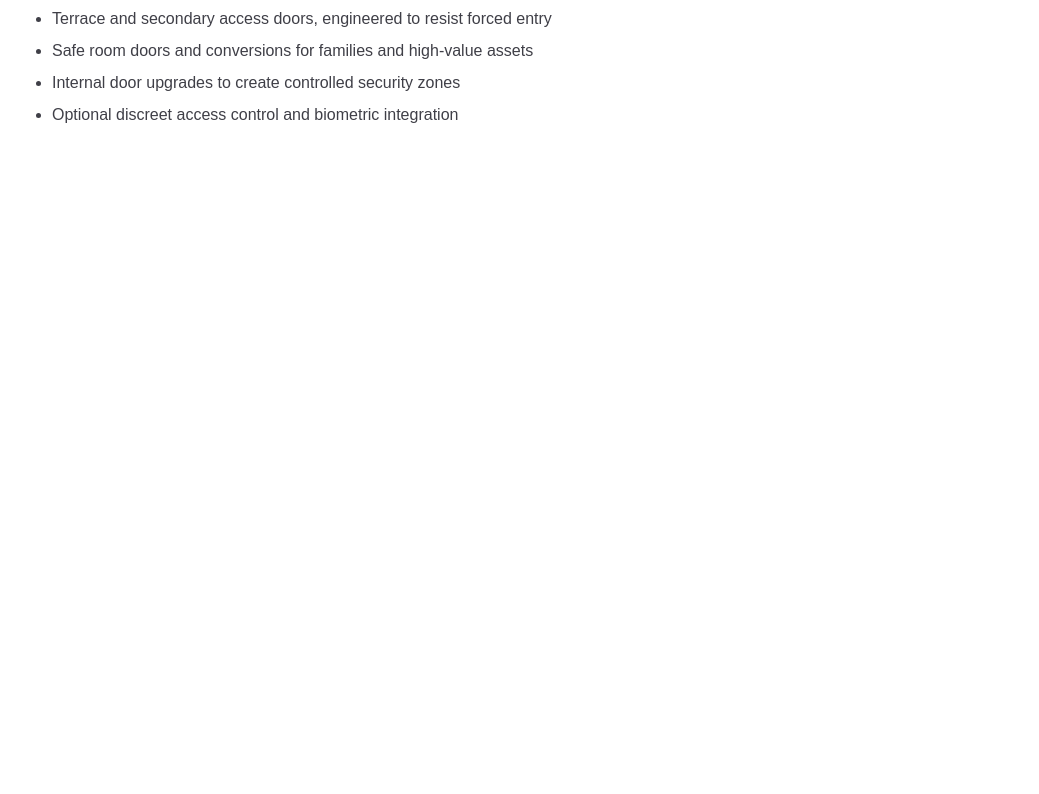
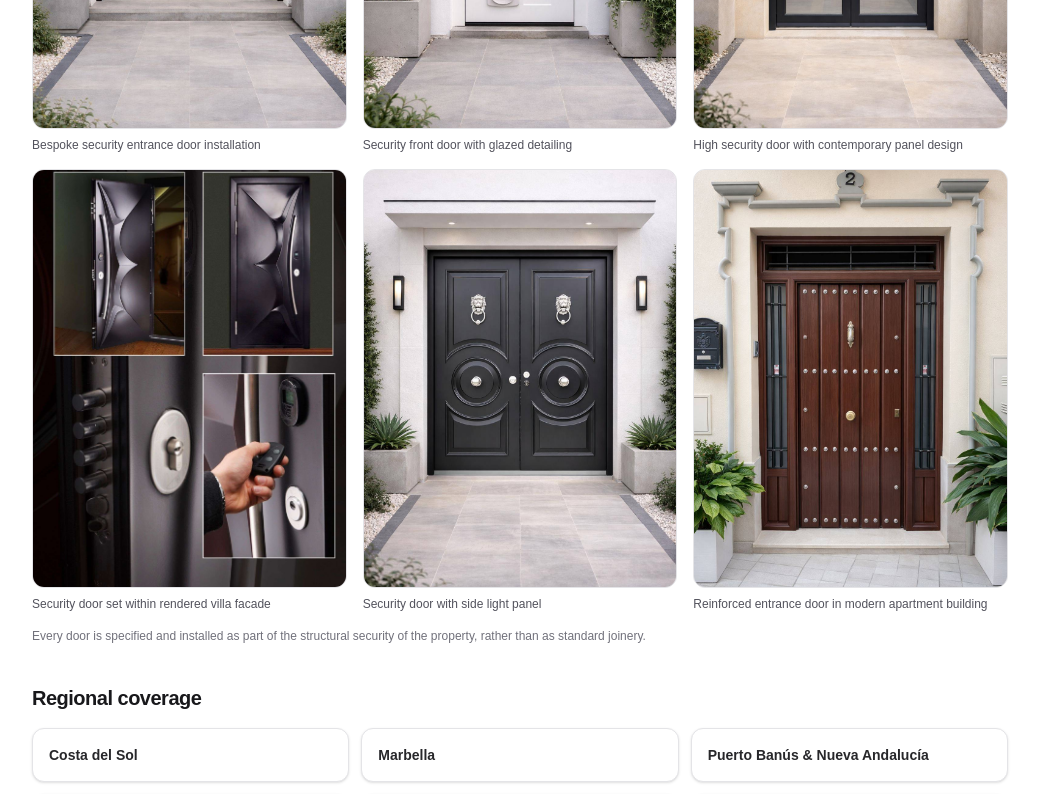
Before and after one commit to 00dkeati/cenit-security-site, a Next.js app: page / in a window 1280 px wide. Shown: the part 660-1454 px from the top of the page, without its empty margins (120-1159 px from the left). Before the commit the page ends 851 px from the top, so only its background shows below. Built offline with nearby package versions, Linux system fonts and the light colour scheme.

Commit message:
feat: add homepage gallery using door photography

```diff
--- a/src/app/page.tsx
+++ b/src/app/page.tsx
@@ -1,3 +1,5 @@
+import Image from "next/image";
+
 export default function Home() {
   const locations = [
     { name: "Costa del Sol", href: "/locations/costa-del-sol" },
@@ -11,6 +13,15 @@ export default function Home() {
     { name: "Estepona", href: "/locations/estepona" },
     { name: "Sotogrande", href: "/locations/sotogrande" },
     { name: "La Cala de Mijas", href: "/locations/la-cala-de-mijas" },
+  ];
+
+  const galleryImages = [
+    { src: "/doors/door-01.jpg", alt: "Bespoke security entrance door installation" },
+    { src: "/doors/door-02.jpg", alt: "Security front door with glazed detailing" },
+    { src: "/doors/door-03.jpg", alt: "High security door with contemporary panel design" },
+    { src: "/doors/door-04.jpg", alt: "Security door set within rendered villa facade" },
+    { src: "/doors/door-05.jpg", alt: "Security door with side light panel" },
+    { src: "/doors/door-06.jpg", alt: "Reinforced entrance door in modern apartment building" },
   ];
 
   return (
@@ -30,6 +41,33 @@ export default function Home() {
           completion.
         </p>
       </header>
+
+      <section className="space-y-4">
+        <h2 className="text-xl font-semibold tracking-tight text-zinc-900">
+          Selected installations
+        </h2>
+        <div className="grid gap-4 sm:grid-cols-2 md:grid-cols-3">
+          {galleryImages.map((image) => (
+            <div key={image.src} className="space-y-2 text-sm">
+              <div className="relative aspect-[3/4] overflow-hidden rounded-xl border border-zinc-200 bg-zinc-100">
+                <Image
+                  src={image.src}
+                  alt={image.alt}
+                  fill
+                  sizes="(min-width: 1024px) 200px, (min-width: 640px) 45vw, 100vw"
+                  className="object-cover"
+                  priority
+                />
+              </div>
+              <p className="text-xs text-zinc-600">{image.alt}</p>
+            </div>
+          ))}
+        </div>
+        <p className="text-xs text-zinc-500">
+          Every door is specified and installed as part of the structural
+          security of the property, rather than as standard joinery.
+        </p>
+      </section>
 
       <section className="space-y-4">
         <h2 className="text-xl font-semibold tracking-tight text-zinc-900">
@@ -54,7 +92,10 @@ export default function Home() {
         </h2>
         <ul className="list-disc space-y-2 pl-5 text-zinc-700">
           <li>Front entrance security doors for villas and apartments</li>
-          <li>Terrace and secondary access doors, engineered to resist forced entry</li>
+          <li>
+            Terrace and secondary access doors, engineered to resist forced
+            entry
+          </li>
           <li>Safe room doors and conversions for families and high‑value assets</li>
           <li>Internal door upgrades to create controlled security zones</li>
           <li>Optional discreet access control and biometric integration</li>
```
